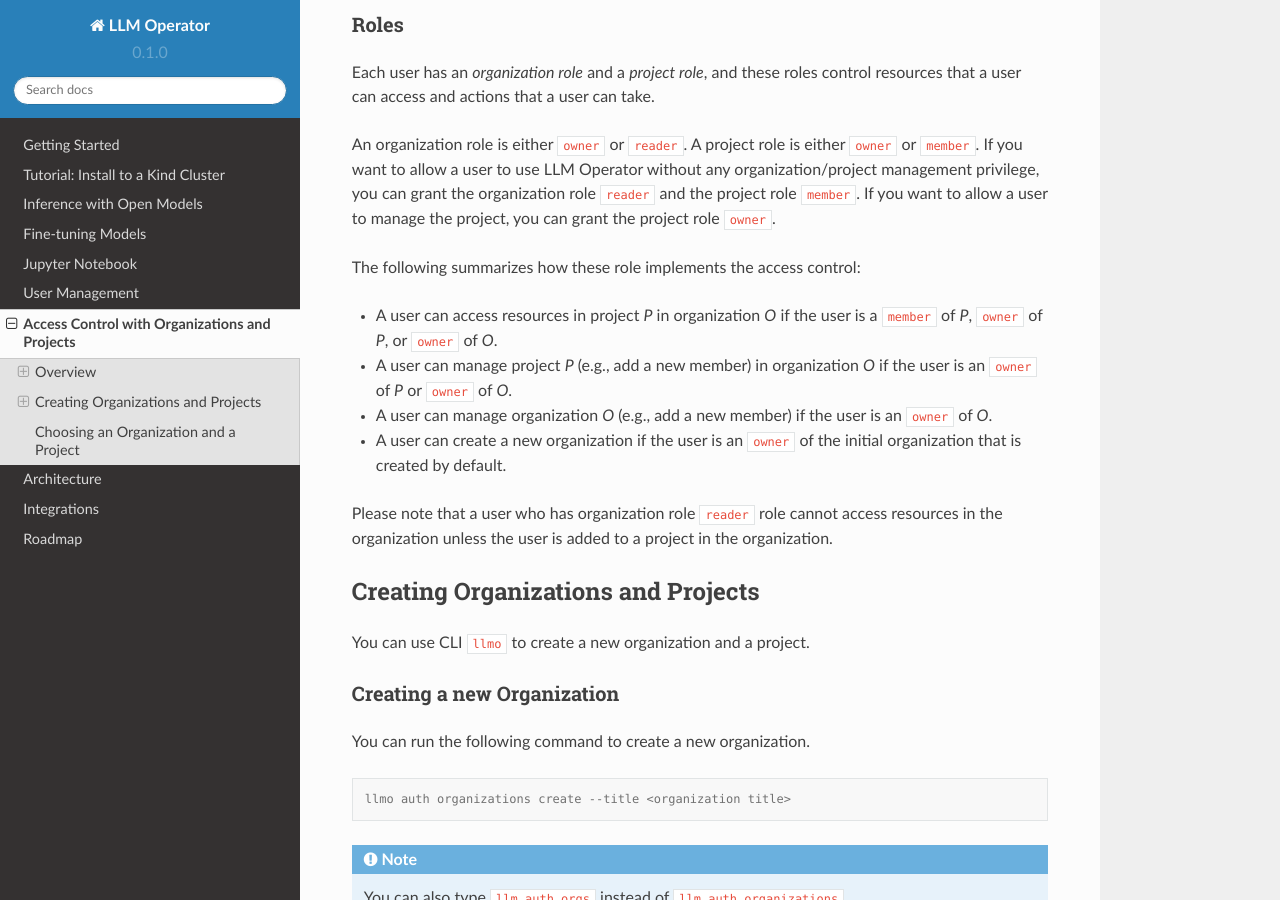
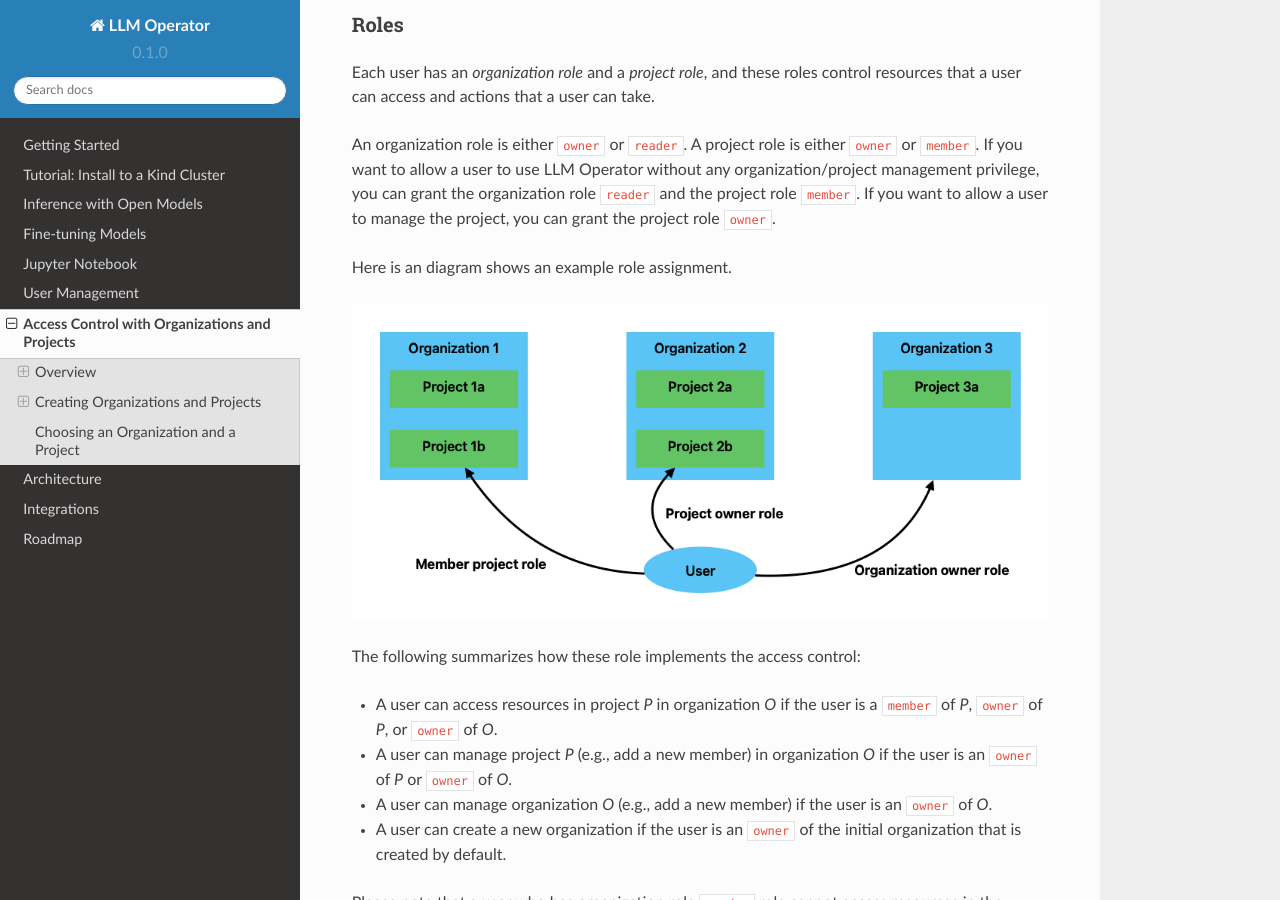
Before and after one commit to llm-operator/docs, a Sphinx documentation site: the page built from docs/source/access_control.rst, in a window 1280 px wide and 900 px high, scrolled down 567 px. Built offline with Sphinx 7.4.7 and the Read the Docs theme 2.0.0, drawn with Linux system fonts in a browser that asks for light colours.

Commit message:
Add an example image for role assignment (#57)

```diff
--- a/docs/source/access_control.rst
+++ b/docs/source/access_control.rst
@@ -29,6 +29,10 @@ An organization role is either ``owner`` or ``reader``. A project role is either
 to use LLM Operator without any organization/project management privilege, you can grant the organization role ``reader`` and the project role ``member``.
 If you want to allow a user to manage the project, you can grant the project role ``owner``.
 
+Here is an diagram shows an example role assignment.
+
+.. image:: images/org_and_project.png
+
 The following summarizes how these role implements the access control:
 
 - A user can access resources in project `P` in organization `O` if the user is a ``member`` of `P`, ``owner`` of `P`, or ``owner`` of `O`.
@@ -38,6 +42,7 @@ The following summarizes how these role implements the access control:
 
 Please note that a user who has organization role ``reader`` role cannot access resources in the organization unless the user is
 added to a project in the organization.
+
 
 
 Creating Organizations and Projects
```
Also changed, not shown: docs/source/images/org_and_project.png (added).
